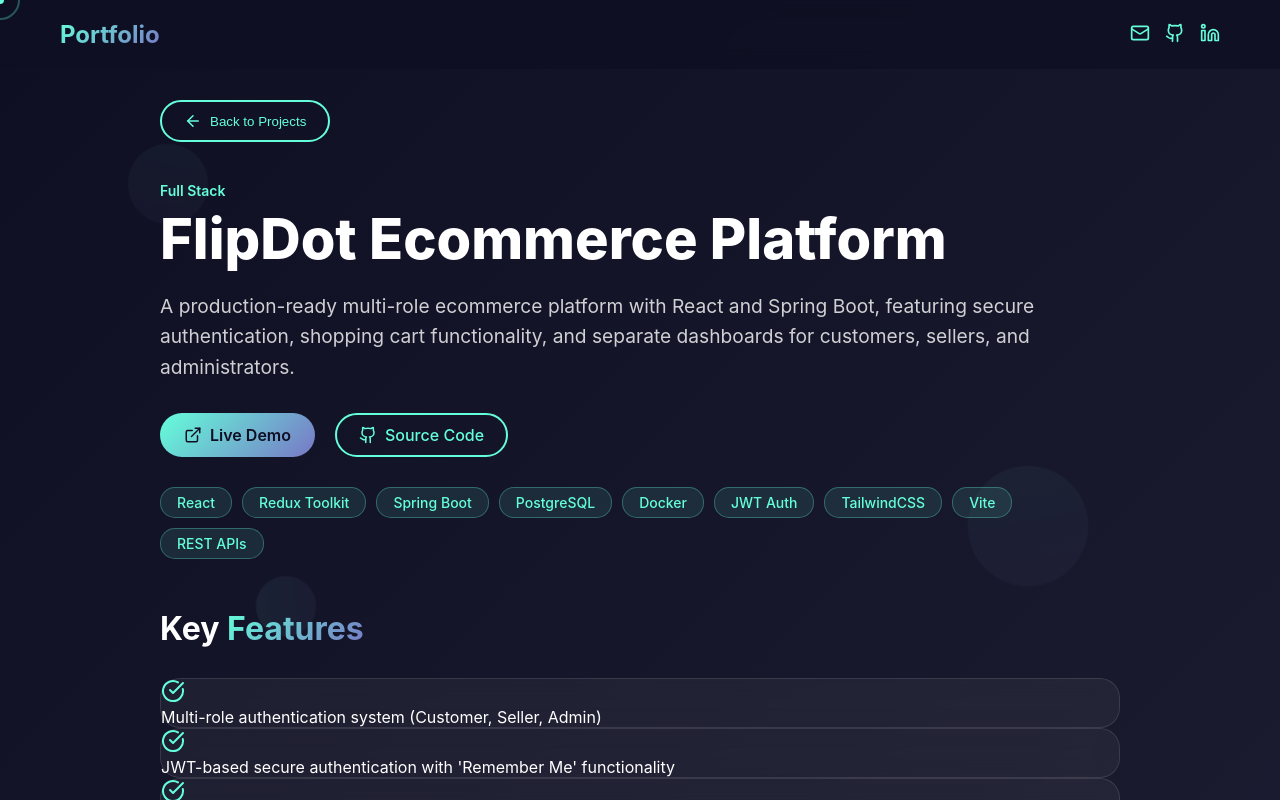
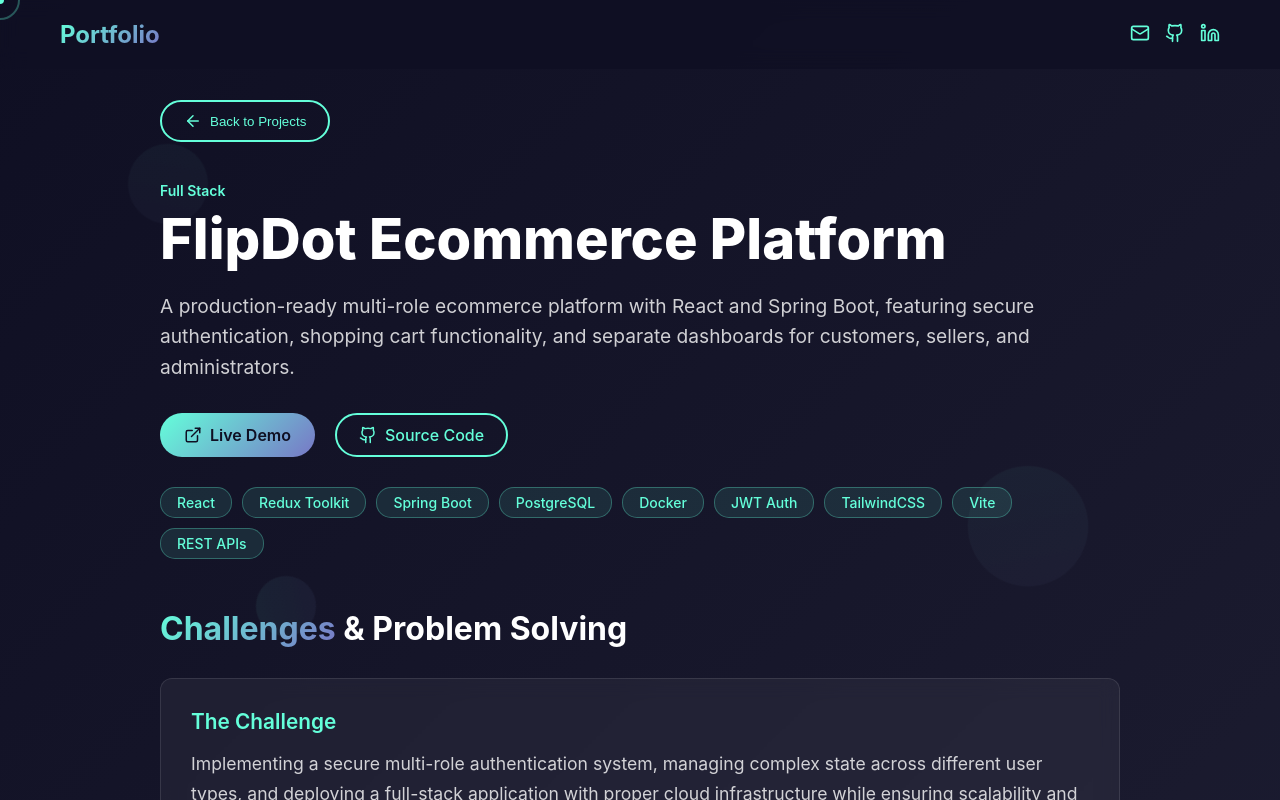
Before and after one commit to mmj05/portfolio, a React (Create React App) app: page / in a window 1280 px wide. Both pictures are taken after a click on the element 216 px from the left and 1396 px from the top of the page. Shown: the top 800 px of the page. Built offline with nearby package versions, Linux system fonts and the light colour scheme.

Commit message:
Add Challenges Section to ProjectPage: introduce a new section for project challenges and solutions, update feature display to a more compact layout, and enhance overall user experience.

```diff
--- a/src/components/ProjectPage/ProjectPage.js
+++ b/src/components/ProjectPage/ProjectPage.js
@@ -90,21 +90,38 @@ const ProjectPage = ({ project, navigateToHome, scrolled, isMenuOpen, setIsMenuO
           </div>
         </div>
 
+        {/* Challenges Section */}
+        {project.challenges && (
+          <div className="challenges-section">
+            <h2 className="section-subtitle">
+              <span className="gradient-text">Challenges</span> & Problem Solving
+            </h2>
+            <div className="challenge-solution-content glass-card">
+              <div className="challenge-part">
+                <h3 className="subsection-title">The Challenge</h3>
+                <p className="challenge-text">{project.challenges}</p>
+              </div>
+              {project.solution && (
+                <div className="solution-part">
+                  <h3 className="subsection-title">The Solution</h3>
+                  <p className="solution-text">{project.solution}</p>
+                </div>
+              )}
+            </div>
+          </div>
+        )}
+
         {/* Features Section */}
         <div className="features-section">
           <h2 className="section-subtitle">
             Key <span className="gradient-text">Features</span>
           </h2>
 
-          <div className="features-grid">
+          <div className="features-list">
             {project.features.map((feature, index) => (
-              <div key={index} className="feature-item glass-card">
-                <div className="feature-icon">
-                  <CheckCircle size={24} color="#64ffda" />
-                </div>
-                <p className="feature-text">
-                  {feature}
-                </p>
+              <div key={index} className="feature-item-compact">
+                <CheckCircle size={16} color="#64ffda" className="feature-check" />
+                <span className="feature-text-compact">{feature}</span>
               </div>
             ))}
           </div>
```
